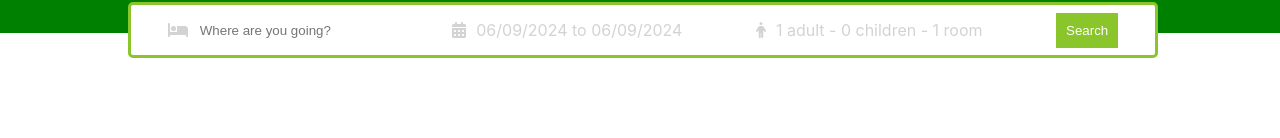
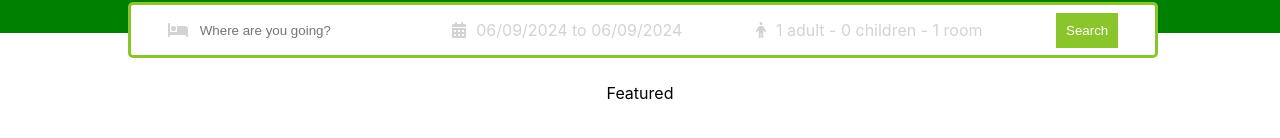
Before and after one commit to tharusha1004/My-Gaman-App, a React (Create React App) app in the folder client/: page /home in a window 1280 px wide. Shown: the part 366-504 px from the top of the page. Built offline with nearby package versions, Linux system fonts and the light colour scheme.

Commit message:
create featured component and add to the home page

```diff
--- /dev/null
+++ b/client/src/components/featured/Featured.jsx
@@ -0,0 +1,12 @@
+import React from 'react'
+
+// import Featured.css
+import '../featured/Featured.css'
+
+const Featured = () => {
+  return (
+    <div>Featured</div>
+  )
+}
+
+export default Featured
--- a/client/src/pages/home/Home.css
+++ b/client/src/pages/home/Home.css
@@ -0,0 +1,7 @@
+.homeContainer{
+    margin-top: 50px;
+    display: flex;
+    flex-direction: column;
+    align-items: center;
+    gap: 30px;
+}
--- a/client/src/pages/home/Home.jsx
+++ b/client/src/pages/home/Home.jsx
@@ -5,12 +5,16 @@
 //import components
 import Navbar from '../../components/navbar/Navbar';
 import Header from '../../components/header/Header';
+import Featured from '../../components/featured/Featured';
 
 const Home = () => {
     return (
         <div>
             <Navbar />
             <Header />
+            <div className="homeContainer">
+                <Featured/>
+            </div>
         </div>
     )
 }
```
Also changed, not shown: client/src/components/featured/Featured.css (added).
